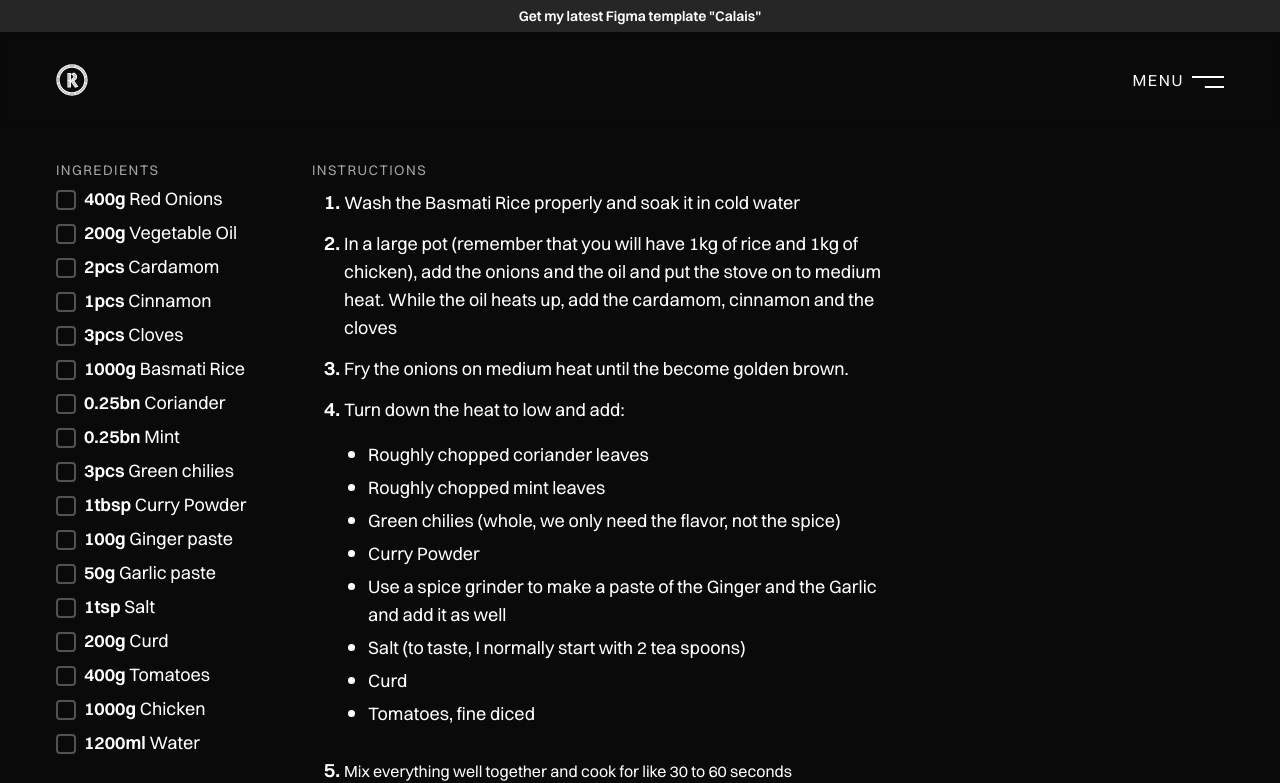
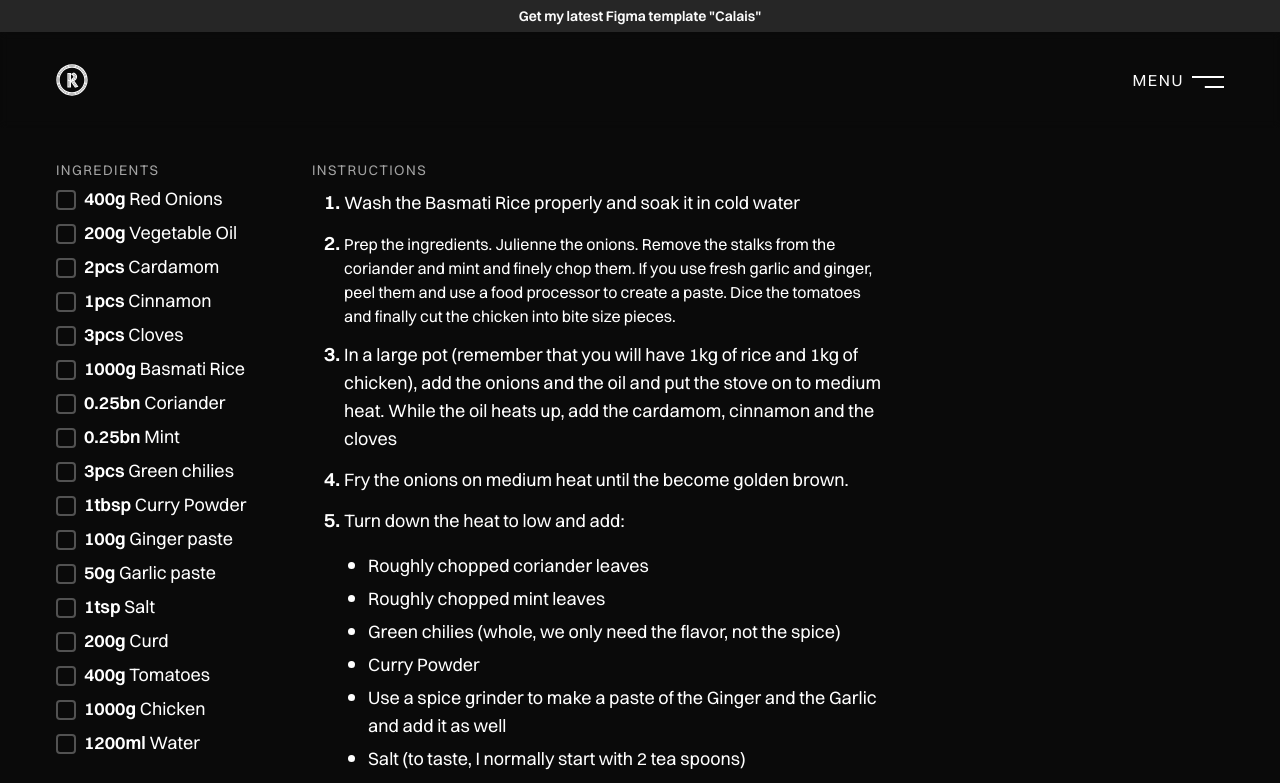
Before and after one commit to rathesDot/rathes.me, a Next.js app: page /biriyani in a window 1280 px wide. Shown: the top 783 px of the page. Built offline with nearby package versions, Linux system fonts and the light colour scheme.

Commit message:
✨ Add prep step

```diff
--- a/src/pages/biriyani.tsx
+++ b/src/pages/biriyani.tsx
@@ -63,6 +63,13 @@ const BiriyaniPage: NextPage = () => {
           <ol className="mb-8 mt-2 flex list-outside list-decimal flex-col gap-3 pl-8 antialiased marker:font-sans marker:text-xl marker:font-semibold">
             <li className="text-lg antialiased">
               Wash the Basmati Rice properly and soak it in cold water
+            </li>
+            <li>
+              Prep the ingredients. Julienne the onions. Remove the stalks from
+              the coriander and mint and finely chop them. If you use fresh
+              garlic and ginger, peel them and use a food processor to create a
+              paste. Dice the tomatoes and finally cut the chicken into bite
+              size pieces.
             </li>
             <li className="text-lg antialiased">
               In a large pot (remember that you will have 1kg of rice and 1kg of
```
